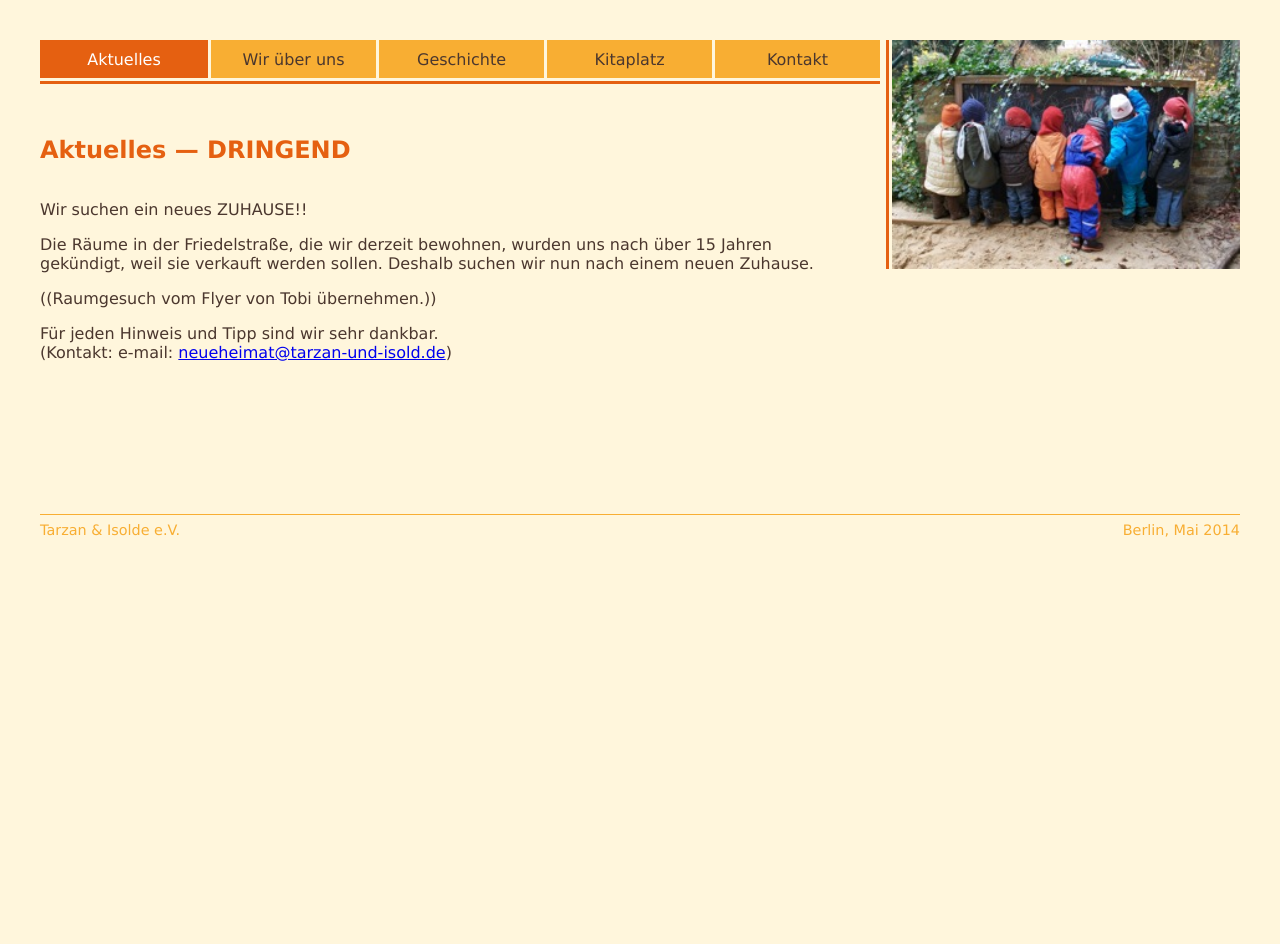
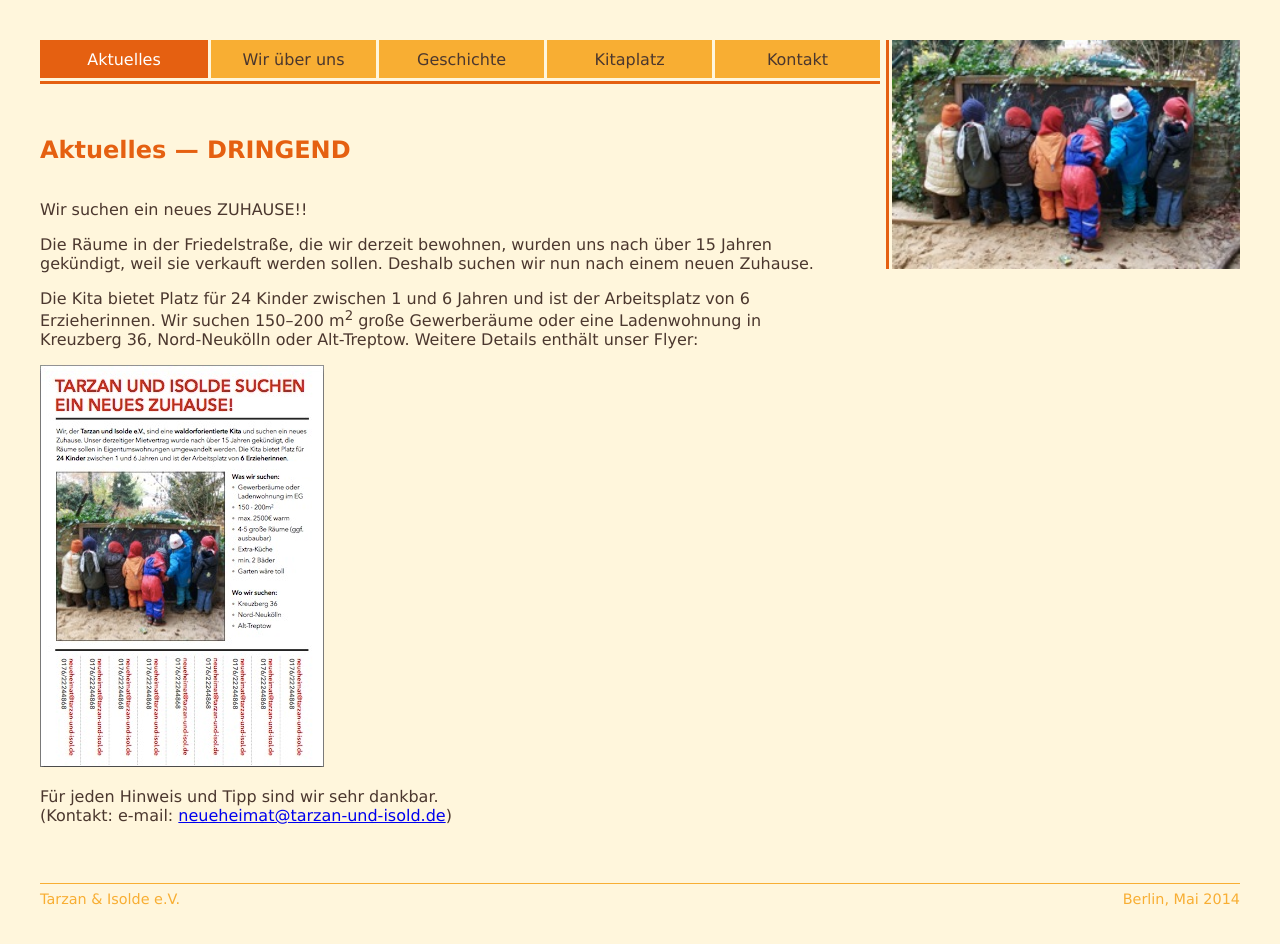
Before and after one commit to tarzan-und-isolde/tarzan-und-isolde.github.io, a plain HTML site: page index.html in a window 1280 px wide. Before the commit the page ends 800 px from the top, so only its background shows below. Drawn offline with nearby package versions, Linux system fonts and the light colour scheme.

Commit message:
mehr infos zur immosuche inklusive des flyers

```diff
--- a/index.html
+++ b/index.html
@@ -37,7 +37,10 @@
 
 	<p> Die Räume in der Friedelstraße, die wir derzeit bewohnen, wurden uns nach über 15 Jahren gekündigt, weil sie verkauft werden sollen. Deshalb suchen wir nun nach einem neuen Zuhause. </p>
 
-	<p> ((Raumgesuch vom Flyer von Tobi übernehmen.)) </p>
+	<p> Die Kita bietet Platz für 24 Kinder zwischen 1 und 6 Jahren und ist der Arbeitsplatz von 6 Erzieherinnen. Wir suchen 150–200 m<sup>2</sup> große Gewerberäume oder eine Ladenwohnung in Kreuzberg 36, Nord-Neukölln oder Alt-Treptow.  Weitere Details enthält unser Flyer: </p>
+
+	<p> <a href="tui-immo-flyer.pdf">
+		<img src="tui-immo-flyer.jpg" title="Flyer Immobiliensuche" /> </a> </p>
 
 	<p> Für jeden Hinweis und Tipp sind wir sehr dankbar. <br/>
 	(Kontakt: e-mail: <a href="mailto:neueheimat@tarzan-und-isold.de">neueheimat@tarzan-und-isold.de</a>) </p>
```
Also changed, not shown: tui-immo-flyer.jpg (added), 1 other file.
